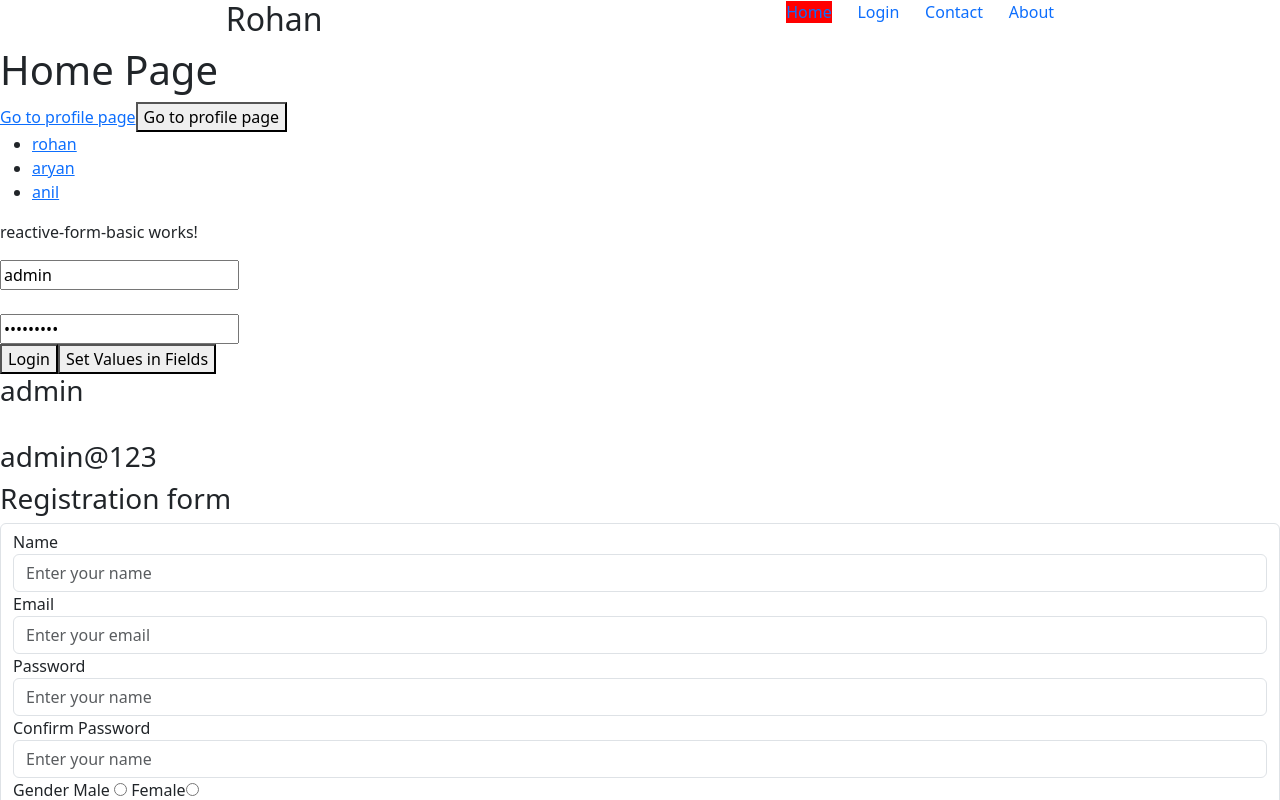
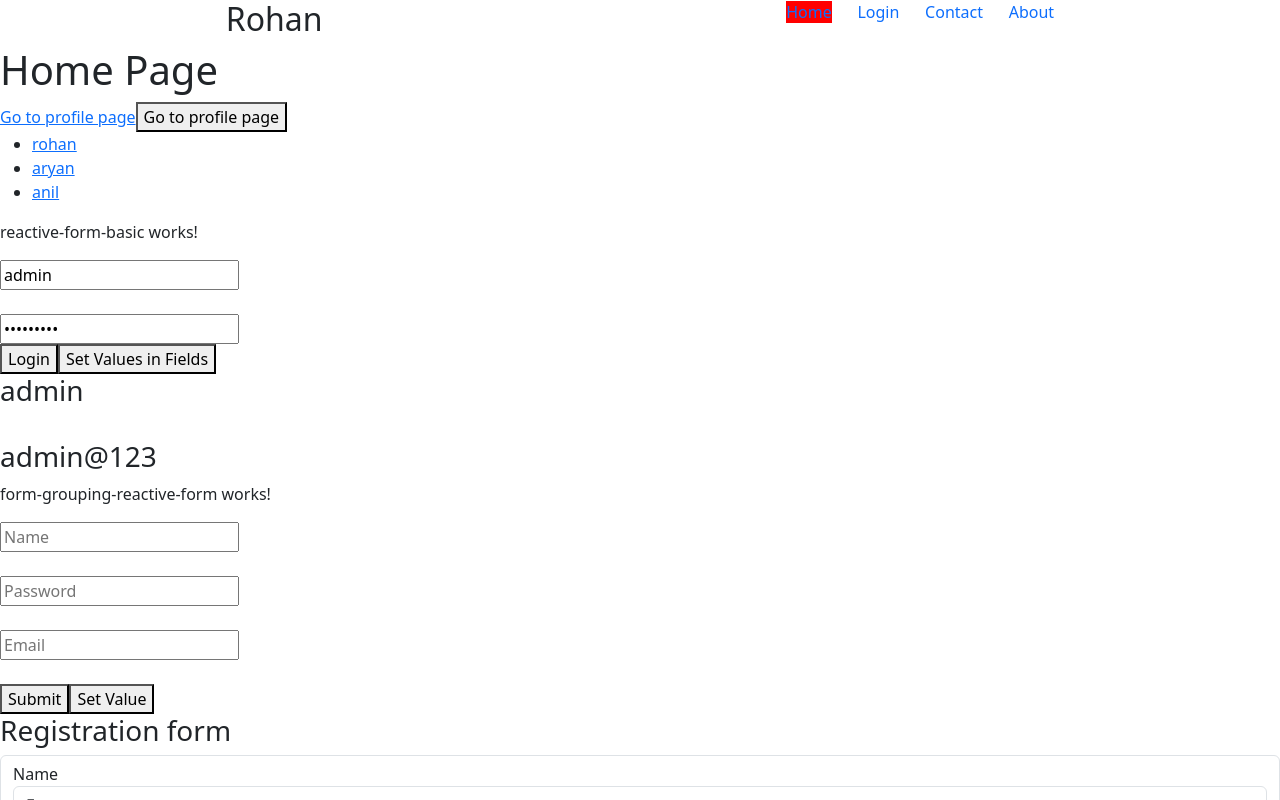
Before and after one commit to rohanpin1/angular-tutorial-10, an Angular app: page / in a window 1280 px wide. Shown: the top 800 px of the page. Built offline with nearby package versions, Linux system fonts and the light colour scheme.

Commit message:
reactive form validation

```diff
--- /dev/null
+++ b/src/app/form-grouping-reactive-form/form-grouping-reactive-form.component.html
@@ -0,0 +1,24 @@
+<p>form-grouping-reactive-form works!</p>
+
+
+<form [formGroup]="profileForm" (ngSubmit)="onSubmit()">
+    <input type="text" placeholder="Name" formControlName = 'name'>
+    <br/>
+    <br/>
+    <input type="password" placeholder="Password" formControlName = 'password'>
+    <br/>
+    <br/>
+    <input type="text" placeholder="Email" formControlName="email">
+    <br/>
+    <br/>
+    <button>Submit</button>
+    <button type="button" (click)="setValue()">Set Value</button>
+</form>
+
+@if(isShow){
+    <div>
+        <p>Name is {{name}}</p>
+        <p>Password is {{password}}</p>
+        <p>Email is {{email}}</p>
+    </div>
+}
--- /dev/null
+++ b/src/app/form-grouping-reactive-form/form-grouping-reactive-form.component.ts
@@ -0,0 +1,40 @@
+import { Component } from '@angular/core';
+import { FormControl, FormGroup, ReactiveFormsModule } from '@angular/forms';
+
+@Component({
+  selector: 'app-form-grouping-reactive-form',
+  imports: [ReactiveFormsModule],
+  templateUrl: './form-grouping-reactive-form.component.html',
+  styleUrl: './form-grouping-reactive-form.component.scss'
+})
+export class FormGroupingReactiveFormComponent {
+  //organization and readability, validationa and error handling, accessing group values
+  name = ''
+  password = ''
+  email = ''
+  isShow = false
+  profileForm = new FormGroup({
+    name:new FormControl(),
+    password:new FormControl(),
+    email:new FormControl()
+  })
+
+  onSubmit(){
+    console.log(this.profileForm.value);
+    console.log(this.profileForm.value.email);
+    console.log(this.profileForm.value.name);
+    console.log(this.profileForm.value.password);
+    this.isShow = true;
+    this.name = this.profileForm.value.name
+    this.email = this.profileForm.value.email
+    this.password = this.profileForm.value.password
+  }
+
+  setValue(){
+    this.profileForm.setValue({
+      name:'rohan',
+      password:'rohan@1234',
+      email:'rohan@1234gmail.com'
+    })
+  }
+}
--- a/src/app/home/home.component.html
+++ b/src/app/home/home.component.html
@@ -12,3 +12,4 @@
 </ul>
 
 <app-reactive-form-basic></app-reactive-form-basic>
+<app-form-grouping-reactive-form></app-form-grouping-reactive-form>
--- a/src/app/home/home.component.ts
+++ b/src/app/home/home.component.ts
@@ -1,10 +1,11 @@
 import { Component } from '@angular/core';
 import { Router, RouterLink } from '@angular/router';
 import { ReactiveFormBasicComponent } from '../reactive-form-basic/reactive-form-basic.component';
+import { FormGroupingReactiveFormComponent } from '../form-grouping-reactive-form/form-grouping-reactive-form.component';
 
 @Component({
   selector: 'app-home',
-  imports: [RouterLink, ReactiveFormBasicComponent],
+  imports: [RouterLink, ReactiveFormBasicComponent,FormGroupingReactiveFormComponent],
   templateUrl: './home.component.html',
   styleUrl: './home.component.scss'
 })
```
Also changed, not shown: src/app/form-grouping-reactive-form/form-grouping-reactive-form.component.scss (added), 1 other file (tests, documents, lock files or other folders).
